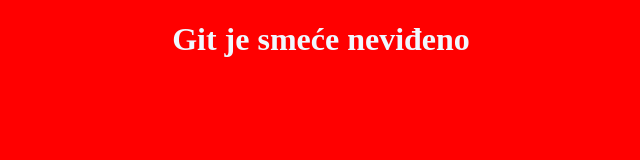
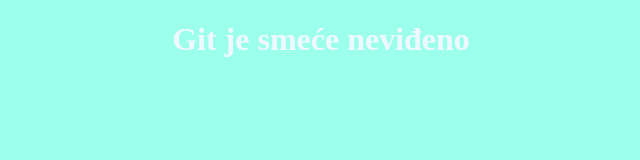
Before and after one commit to KennyBL89/git, a plain HTML site: page index.html in a window 1280 px wide. Shown: the whole page, without its empty margins (319-959 px from the left). Drawn offline with Linux system fonts and the light colour scheme.

Commit message:
background green

```diff
--- a/style.css
+++ b/style.css
@@ -1,5 +1,5 @@
 body {
-  background: red;
+  background: rgba(0, 255, 208, 0.393);
   color: aliceblue;
   text-align: center;
 }
```
